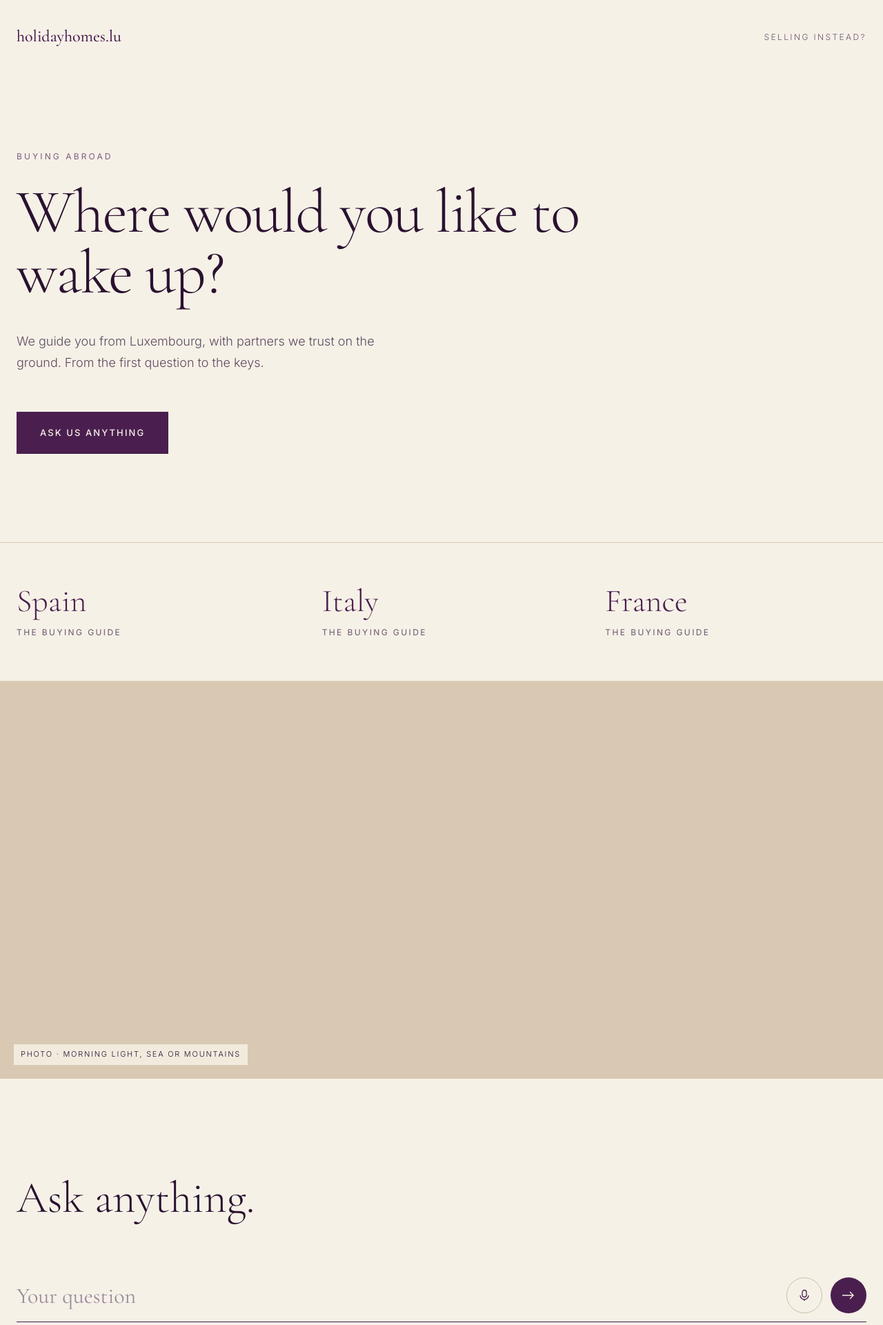
After one commit to sogardiona/-holidayhomes, a PHP site: page /buy/ in a window 1280 px wide. The commit adds this page. Shown: the top 1921 px of the page at 69% size. Run offline with PHP 8.4, Linux system fonts and the light colour scheme.

Commit message:
First build: gate, Buy world and Sell world
Shared stylesheet, central config, self-hosted fonts, noindex while on test.

Co-Authored-By: Claude Opus 5.5 <noreply@anthropic.com>
Claude-Session: https://claude.ai/code/session_01GzTn1YwHZJLPbvsxVbxEgn

```diff
--- /dev/null
+++ b/assets/css/site.css
@@ -0,0 +1,219 @@
+/* holidayhomes.lu — one stylesheet for every page */
+
+/* ---------- Fonts (self-hosted) ---------- */
+@font-face { font-family: "Cormorant"; src: url("/assets/fonts/cormorant-300.woff2") format("woff2"); font-weight: 300; font-style: normal; font-display: swap; }
+@font-face { font-family: "Cormorant"; src: url("/assets/fonts/cormorant-400.woff2") format("woff2"); font-weight: 400; font-style: normal; font-display: swap; }
+@font-face { font-family: "Cormorant"; src: url("/assets/fonts/cormorant-500.woff2") format("woff2"); font-weight: 500; font-style: normal; font-display: swap; }
+@font-face { font-family: "Cormorant"; src: url("/assets/fonts/cormorant-300-italic.woff2") format("woff2"); font-weight: 300; font-style: italic; font-display: swap; }
+@font-face { font-family: "Cormorant"; src: url("/assets/fonts/cormorant-400-italic.woff2") format("woff2"); font-weight: 400; font-style: italic; font-display: swap; }
+@font-face { font-family: "Inter"; src: url("/assets/fonts/inter-300.woff2") format("woff2"); font-weight: 300; font-display: swap; }
+@font-face { font-family: "Inter"; src: url("/assets/fonts/inter-400.woff2") format("woff2"); font-weight: 400; font-display: swap; }
+@font-face { font-family: "Inter"; src: url("/assets/fonts/inter-500.woff2") format("woff2"); font-weight: 500; font-display: swap; }
+
+/* ---------- Tokens ---------- */
+:root {
+  --aubergine: #4A1F4F;
+  --aubergine-deep: #3A1A3F;
+  --aubergine-ink: #2A1230;
+  --aubergine-soft: #A56BAE;
+  --lilac: #CDB7CF;
+  --lilac-pale: #E9DFEA;
+  --cream: #F6F1E7;
+  --cream-deep: #EFE7D9;
+  --champagne: #E7D8BE;
+  --sand-line: #DCCFBC;
+  --muted: #5E4A60;
+  --muted-2: #6B566E;
+
+  --serif: "Cormorant", Georgia, "Times New Roman", serif;
+  --sans: "Inter", system-ui, -apple-system, "Segoe UI", sans-serif;
+
+  --wrap: 1280px;
+  --gutter: 24px;
+  --section: clamp(80px, 11vw, 140px);
+}
+
+/* ---------- Base ---------- */
+*, *::before, *::after { box-sizing: border-box; }
+html { -webkit-text-size-adjust: 100%; }
+body { margin: 0; font-family: var(--sans); font-weight: 300; line-height: 1.6; -webkit-font-smoothing: antialiased; }
+img { max-width: 100%; display: block; }
+a { color: inherit; }
+h1, h2, h3, p { margin: 0; }
+:focus-visible { outline: 2px solid var(--aubergine-soft); outline-offset: 3px; }
+.visually-hidden { position: absolute; width: 1px; height: 1px; overflow: hidden; clip: rect(0 0 0 0); white-space: nowrap; }
+
+.wrap { max-width: var(--wrap); margin: 0 auto; padding-left: var(--gutter); padding-right: var(--gutter); }
+
+/* World colours */
+.world-gate, .world-buy { background: var(--cream); color: var(--aubergine-ink); }
+.world-sell { background: var(--aubergine); color: var(--cream); }
+
+/* ---------- Type ---------- */
+.display {
+  font-family: var(--serif); font-weight: 300;
+  font-size: clamp(46px, 7vw, 108px); line-height: 0.98; letter-spacing: -0.02em;
+}
+.h2 { font-family: var(--serif); font-weight: 300; font-size: clamp(36px, 4vw, 52px); line-height: 1.1; }
+.h2-xl { font-family: var(--serif); font-weight: 300; font-size: clamp(40px, 5vw, 72px); line-height: 1.02; }
+.eyebrow { font-size: 12px; letter-spacing: 0.26em; text-transform: uppercase; font-weight: 400; }
+.lead { font-size: 18px; line-height: 1.7; max-width: 560px; }
+.label { font-size: 12px; letter-spacing: 0.2em; text-transform: uppercase; font-weight: 400; }
+
+.world-buy .eyebrow { color: #7A5A7E; }
+.world-buy .lead { color: var(--muted); }
+.world-sell .eyebrow { color: var(--lilac); }
+.world-sell .lead { color: var(--lilac-pale); }
+
+/* ---------- Buttons & links ---------- */
+.btn {
+  display: inline-block; text-decoration: none; padding: 20px 34px; min-height: 44px;
+  font-family: var(--sans); font-size: 13px; letter-spacing: 0.16em; text-transform: uppercase; font-weight: 500;
+  border: 0; cursor: pointer; transition: opacity 300ms ease;
+}
+.btn:hover { opacity: 0.88; }
+.world-buy .btn { background: var(--aubergine); color: var(--cream); }
+.world-sell .btn { background: var(--champagne); color: var(--aubergine-ink); }
+
+.link-italic {
+  font-family: var(--serif); font-style: italic; font-size: 22px; text-decoration: none;
+  border-bottom: 1px solid currentColor; padding-bottom: 3px;
+}
+.world-buy .link-italic { color: var(--aubergine); }
+.world-sell .link-italic { color: var(--champagne); }
+
+/* ---------- Header / footer ---------- */
+.site-header { display: flex; justify-content: space-between; align-items: center; flex-wrap: wrap; gap: 16px; padding-top: 32px; padding-bottom: 32px; }
+.wordmark { font-family: var(--serif); font-weight: 500; font-size: 24px; text-decoration: none; }
+.wordmark.small { font-size: 20px; }
+.world-buy .wordmark { color: var(--aubergine); }
+.world-sell .wordmark { color: var(--champagne); }
+.switch { font-size: 12px; letter-spacing: 0.2em; text-transform: uppercase; text-decoration: none; padding: 12px 0; }
+.world-buy .switch { color: var(--muted-2); }
+.world-sell .switch { color: var(--lilac); }
+.switch:hover { text-decoration: underline; text-underline-offset: 4px; }
+
+.site-footer { border-top: 1px solid var(--sand-line); font-size: 13px; }
+.world-buy .site-footer { color: var(--muted-2); }
+.world-sell .site-footer { background: var(--aubergine-deep); border-top-color: rgba(231,216,190,0.18); color: var(--lilac); }
+.footer-row { display: flex; justify-content: space-between; align-items: center; flex-wrap: wrap; gap: 16px; padding-top: 44px; padding-bottom: 44px; }
+
+/* ---------- Sections ---------- */
+.hero { padding-top: clamp(56px, 9vw, 110px); padding-bottom: clamp(72px, 10vw, 130px); }
+.hero .display { margin: 28px 0 40px; max-width: 1080px; }
+.hero .lead { margin-bottom: 56px; }
+
+.section { padding-top: var(--section); padding-bottom: var(--section); }
+.section .h2, .section .h2-xl { margin-bottom: clamp(40px, 6vw, 72px); }
+.band-soft { background: var(--cream-deep); }
+.band-deep { background: var(--aubergine-deep); }
+
+/* Three-column band with dividing rules (countries / audiences) */
+.trio { border-top: 1px solid var(--sand-line); border-bottom: 1px solid var(--sand-line); }
+.world-sell .trio { border-color: rgba(231,216,190,0.25); }
+.trio-grid { display: grid; grid-template-columns: repeat(auto-fit, minmax(260px, 1fr)); }
+.trio-item { padding: 60px 32px 60px 0; text-decoration: none; display: block; }
+.trio-item + .trio-item { padding-left: 32px; }
+.trio-num { margin-bottom: 18px; }
+.trio-title { font-family: var(--serif); font-weight: 300; font-size: clamp(38px, 3.6vw, 48px); line-height: 1.05; margin-bottom: 12px; }
+.trio-text { font-size: 15px; line-height: 1.7; max-width: 340px; }
+.world-buy .trio-title { color: var(--aubergine); }
+.world-buy .trio-item .label { color: var(--muted-2); }
+.world-sell .trio-title { color: var(--champagne); }
+.world-sell .trio-num { color: var(--lilac); }
+.world-sell .trio-text { color: var(--lilac-pale); }
+a.trio-item:hover .trio-title { font-style: italic; }
+
+@media (max-width: 860px) {
+  .trio-item, .trio-item + .trio-item { padding: 36px 0; }
+  .trio-item + .trio-item { border-top: 1px solid var(--sand-line); }
+  .world-sell .trio-item + .trio-item { border-top-color: rgba(231,216,190,0.25); }
+}
+
+/* Steps */
+.steps { display: grid; grid-template-columns: repeat(auto-fit, minmax(220px, 1fr)); gap: 40px 48px; }
+.step { border-top: 1px solid var(--aubergine); padding-top: 28px; }
+.world-sell .step { border-top-color: var(--champagne); }
+.step-title { font-size: 17px; font-weight: 500; margin-bottom: 10px; }
+.step-text { font-size: 15px; line-height: 1.7; }
+.world-buy .step-text { color: var(--muted); }
+.world-sell .step-text { color: var(--lilac-pale); }
+
+/* Photo slots (placeholders until real photography arrives) */
+.photo { background: #D9C9B2; position: relative; }
+.photo-wide { height: clamp(320px, 45vw, 600px); }
+.photo-card { height: clamp(320px, 36vw, 480px); }
+.world-sell .photo { background: #6A4470; }
+.photo .photo-note {
+  position: absolute; left: 20px; bottom: 20px; font-size: 11px; letter-spacing: 0.16em; text-transform: uppercase;
+  background: rgba(246,241,231,0.85); color: var(--aubergine-ink); padding: 6px 10px;
+}
+
+.gallery { display: grid; grid-template-columns: repeat(auto-fit, minmax(300px, 1fr)); gap: 32px; }
+.gallery figure { margin: 0; }
+.gallery figcaption { padding-top: 18px; font-family: var(--serif); font-size: 24px; }
+
+/* Ask anything */
+.ask-form { display: flex; align-items: center; gap: 12px; border-bottom: 1px solid var(--aubergine); padding: 8px 0; }
+.ask-form input {
+  flex: 1 1 auto; min-width: 0; border: 0; background: transparent; outline: none;
+  font-family: var(--serif); font-size: clamp(22px, 2.6vw, 32px); color: var(--aubergine-ink); padding: 10px 0;
+}
+.ask-form input::placeholder { color: #9A8A9C; }
+.icon-btn {
+  flex: 0 0 auto; width: 52px; height: 52px; border-radius: 50%; display: grid; place-items: center; cursor: pointer;
+  border: 1px solid #CDBFAA; background: transparent; color: var(--aubergine);
+}
+.icon-btn.solid { border: 0; background: var(--aubergine); color: var(--cream); }
+.prompts { display: flex; flex-wrap: wrap; gap: 10px; margin-top: 28px; }
+.prompt {
+  border: 1px solid var(--sand-line); background: transparent; color: var(--muted); cursor: pointer;
+  font-family: var(--sans); font-size: 14px; font-weight: 300; padding: 12px 18px; border-radius: 999px; min-height: 44px;
+}
+.prompt:hover { border-color: var(--aubergine-soft); color: var(--aubergine-ink); }
+
+/* Sell: request form */
+.request { display: flex; flex-wrap: wrap; gap: clamp(48px, 7vw, 80px); }
+.request-intro { flex: 1 1 340px; }
+.request-intro .h2-xl { margin-bottom: 24px; }
+.request-form { flex: 1 1 460px; display: grid; grid-template-columns: repeat(2, minmax(0, 1fr)); gap: 36px 32px; }
+.field { display: flex; flex-direction: column; gap: 10px; }
+.field.full { grid-column: 1 / -1; }
+.field label { color: var(--lilac); }
+.field input, .field select {
+  background: transparent; border: 0; border-bottom: 1px solid rgba(231,216,190,0.5); border-radius: 0;
+  color: var(--cream); font-family: var(--serif); font-size: 24px; padding: 8px 0; min-height: 44px; outline: none;
+  -webkit-appearance: none; appearance: none;
+}
+.field select { background-image: linear-gradient(45deg, transparent 50%, var(--champagne) 50%), linear-gradient(135deg, var(--champagne) 50%, transparent 50%); background-position: calc(100% - 14px) 55%, calc(100% - 8px) 55%; background-size: 6px 6px; background-repeat: no-repeat; }
+.field select option { color: var(--aubergine-ink); }
+.field input:focus, .field select:focus { border-bottom-color: var(--champagne); }
+@media (max-width: 560px) { .request-form { grid-template-columns: 1fr; } }
+
+/* ---------- Gate ---------- */
+.gate { min-height: 100vh; min-height: 100svh; display: flex; flex-wrap: wrap; }
+.gate-side {
+  flex: 1 1 380px; min-height: 50vh; display: flex; flex-direction: column; justify-content: space-between;
+  padding: 40px 48px; text-decoration: none;
+}
+.gate-buy { background: var(--cream); color: var(--aubergine-ink); align-items: flex-end; text-align: right; }
+.gate-sell { background: var(--aubergine); color: var(--cream); align-items: flex-start; }
+.gate-mark, .gate-place { height: 32px; display: flex; align-items: center; }
+.gate-mark { align-self: flex-start; font-family: var(--serif); font-weight: 500; font-size: 24px; color: var(--aubergine); }
+.gate-place { align-self: flex-end; color: var(--lilac); }
+.gate-line { font-family: var(--serif); font-weight: 300; font-size: clamp(44px, 6.2vw, 96px); line-height: 1; letter-spacing: -0.015em; }
+.gate-cta { display: flex; flex-direction: column; gap: 10px; height: 76px; justify-content: flex-end; }
+.gate-buy .gate-cta { align-items: flex-end; }
+.gate-buy .gate-cta .label { color: var(--muted-2); }
+.gate-sell .gate-cta .label { color: var(--lilac); }
+.gate-go {
+  font-family: var(--serif); font-style: italic; font-size: 28px; padding-bottom: 4px; border-bottom: 1px solid currentColor;
+  opacity: 0.72; transition: opacity 700ms ease, transform 700ms ease;
+}
+.gate-buy .gate-go { color: var(--aubergine); }
+.gate-sell .gate-go { color: var(--champagne); }
+.gate-side:hover .gate-go, .gate-side:focus-visible .gate-go { opacity: 1; transform: translateY(-3px); }
+@media (max-width: 760px) {
+  .gate-side { padding: 28px 24px; }
+}
+@media (prefers-reduced-motion: reduce) { .gate-go { transition: none; } }
--- /dev/null
+++ b/buy/index.php
@@ -0,0 +1,88 @@
+<?php
+$world = 'buy';
+$page_title = 'Buying a home abroad · holidayhomes.lu';
+$page_description = 'Guidance from Luxembourg for buying a home in Spain, Italy or France, with trusted partners on the ground.';
+require __DIR__ . '/../includes/head.php';
+require __DIR__ . '/../includes/header.php';
+$prompts = [
+    'What documents do I need to buy in Spain?',
+    'What does buying cost on top of the price?',
+    'Can I get a mortgage for a home in Italy?',
+];
+?>
+<main>
+  <section class="hero wrap">
+    <p class="eyebrow">Buying abroad</p>
+    <h1 class="display">Where would you like to wake&nbsp;up?</h1>
+    <p class="lead">We guide you from Luxembourg, with partners we trust on the ground. From the first question to the keys.</p>
+    <a class="btn" href="#ask">Ask us anything</a>
+  </section>
+
+  <nav class="trio" aria-label="Countries">
+    <div class="wrap trio-grid">
+      <?php foreach (SITE['countries'] as $country): ?>
+        <a class="trio-item" href="#">
+          <p class="trio-title"><?= e($country) ?></p>
+          <p class="label">The buying guide</p>
+        </a>
+      <?php endforeach; ?>
+    </div>
+  </nav>
+
+  <div class="photo photo-wide"><span class="photo-note">Photo · morning light, sea or mountains</span></div>
+
+  <section id="ask" class="section wrap">
+    <h2 class="h2-xl">Ask anything.</h2>
+    <form class="ask-form" action="#" onsubmit="return false">
+      <label for="askq" class="visually-hidden">Your question</label>
+      <input id="askq" name="q" type="text" placeholder="Your question" autocomplete="off">
+      <button type="button" class="icon-btn" aria-label="Ask by voice">
+        <svg width="18" height="18" viewBox="0 0 18 18" aria-hidden="true"><rect x="6" y="1.5" width="6" height="10" rx="3" fill="none" stroke="currentColor" stroke-width="1.3"/><path d="M3 9a6 6 0 0 0 12 0M9 15v2" fill="none" stroke="currentColor" stroke-width="1.3"/></svg>
+      </button>
+      <button type="submit" class="icon-btn solid" aria-label="Ask">
+        <svg width="18" height="12" viewBox="0 0 18 12" aria-hidden="true"><path d="M0 6h16M11 1l5 5-5 5" fill="none" stroke="currentColor" stroke-width="1.4"/></svg>
+      </button>
+    </form>
+    <div class="prompts">
+      <?php foreach ($prompts as $p): ?>
+        <button type="button" class="prompt" data-q="<?= e($p) ?>"><?= e($p) ?></button>
+      <?php endforeach; ?>
+    </div>
+  </section>
+
+  <section class="band-soft">
+    <div class="section wrap">
+      <h2 class="h2">Four steps. We walk them with you.</h2>
+      <div class="steps">
+        <div class="step"><p class="step-title">We listen</p><p class="step-text">What the home should be, and why.</p></div>
+        <div class="step"><p class="step-title">We prepare you</p><p class="step-text">Documents, costs and steps in that country.</p></div>
+        <div class="step"><p class="step-title">We introduce you</p><p class="step-text">To a partner on the ground we trust.</p></div>
+        <div class="step"><p class="step-title">We stay with you</p><p class="step-text">Until the keys are in your hand.</p></div>
+      </div>
+    </div>
+  </section>
+
+  <section class="section wrap">
+    <h2 class="h2">The kind of homes we help with.</h2>
+    <div class="gallery">
+      <figure>
+        <div class="photo photo-card"><span class="photo-note">Photo</span></div>
+        <figcaption>Above the sea · Spain</figcaption>
+      </figure>
+      <figure>
+        <div class="photo photo-card" style="background:#C9B9C6"><span class="photo-note">Photo</span></div>
+        <figcaption>A quiet courtyard · Morocco</figcaption>
+      </figure>
+    </div>
+  </section>
+</main>
+<script>
+  document.querySelectorAll('.prompt').forEach(function (b) {
+    b.addEventListener('click', function () {
+      var i = document.getElementById('askq');
+      i.value = b.dataset.q;
+      i.focus();
+    });
+  });
+</script>
+<?php require __DIR__ . '/../includes/footer.php'; ?>
--- /dev/null
+++ b/includes/config.php
@@ -0,0 +1,19 @@
+<?php
+// Single place for site-wide settings and shared text.
+// Change a value here and it updates on every page.
+
+const SITE = [
+    'name'        => 'holidayhomes.lu',
+    'tagline'     => 'The home for your home abroad',
+    'place'       => 'Luxembourg',
+    'contact'     => 'Adrian',            // used in "Talk to Adrian", "Adrian will call you"
+    'contact_url' => '#',                 // TODO: cal.com link or contact page
+    'countries'   => ['Spain', 'Italy', 'France'],
+    // While the site lives on test.holidayhomes.lu, keep search engines out.
+    'noindex'     => true,
+];
+
+function e(string $s): string
+{
+    return htmlspecialchars($s, ENT_QUOTES, 'UTF-8');
+}
--- /dev/null
+++ b/includes/footer.php
@@ -0,0 +1,12 @@
+<footer class="site-footer">
+  <div class="wrap footer-row">
+    <a class="wordmark small" href="/"><?= e(SITE['name']) ?></a>
+    <?php if ($world === 'buy'): ?>
+      <a class="link-italic" href="<?= e(SITE['contact_url']) ?>">Talk to <?= e(SITE['contact']) ?></a>
+    <?php else: ?>
+      <span><?= e(SITE['place']) ?></span>
+    <?php endif; ?>
+  </div>
+</footer>
+</body>
+</html>
--- /dev/null
+++ b/includes/head.php
@@ -0,0 +1,19 @@
+<?php
+// Expects: $page_title, $page_description, $world ('gate' | 'buy' | 'sell')
+require_once __DIR__ . '/config.php';
+$css_version = @filemtime(__DIR__ . '/../assets/css/site.css') ?: 1;
+?><!doctype html>
+<html lang="en">
+<head>
+<meta charset="utf-8">
+<meta name="viewport" content="width=device-width, initial-scale=1">
+<title><?= e($page_title) ?></title>
+<meta name="description" content="<?= e($page_description) ?>">
+<?php if (SITE['noindex']): ?><meta name="robots" content="noindex, nofollow">
+<?php endif; ?>
+<meta name="theme-color" content="<?= $world === 'sell' ? '#4A1F4F' : '#F6F1E7' ?>">
+<link rel="preload" href="/assets/fonts/cormorant-300.woff2" as="font" type="font/woff2" crossorigin>
+<link rel="preload" href="/assets/fonts/inter-300.woff2" as="font" type="font/woff2" crossorigin>
+<link rel="stylesheet" href="/assets/css/site.css?v=<?= $css_version ?>">
+</head>
+<body class="world-<?= e($world) ?>">
--- /dev/null
+++ b/includes/header.php
@@ -0,0 +1,10 @@
+<?php
+// Expects: $world ('buy' | 'sell')
+$other = $world === 'buy'
+    ? ['href' => '/sell/', 'label' => 'Selling instead?']
+    : ['href' => '/buy/',  'label' => 'Buying instead?'];
+?>
+<header class="site-header wrap">
+  <a class="wordmark" href="/"><?= e(SITE['name']) ?></a>
+  <a class="switch" href="<?= $other['href'] ?>"><?= e($other['label']) ?></a>
+</header>
```
Also changed, not shown: index.php (+25 -10 lines), sell/index.php (added, +87 -0 lines), .htaccess, README.md, assets/fonts/LICENSE-cormorant.txt (added), assets/fonts/LICENSE-inter.txt (added), assets/fonts/cormorant-300-italic.woff2 (added), assets/fonts/cormorant-300.woff2 (added), assets/fonts/cormorant-400-italic.woff2 (added), assets/fonts/cormorant-400.woff2 (added), assets/fonts/cormorant-500.woff2 (added), assets/fonts/inter-300.woff2 (added), assets/fonts/inter-400.woff2 (added), assets/fonts/inter-500.woff2 (added).
